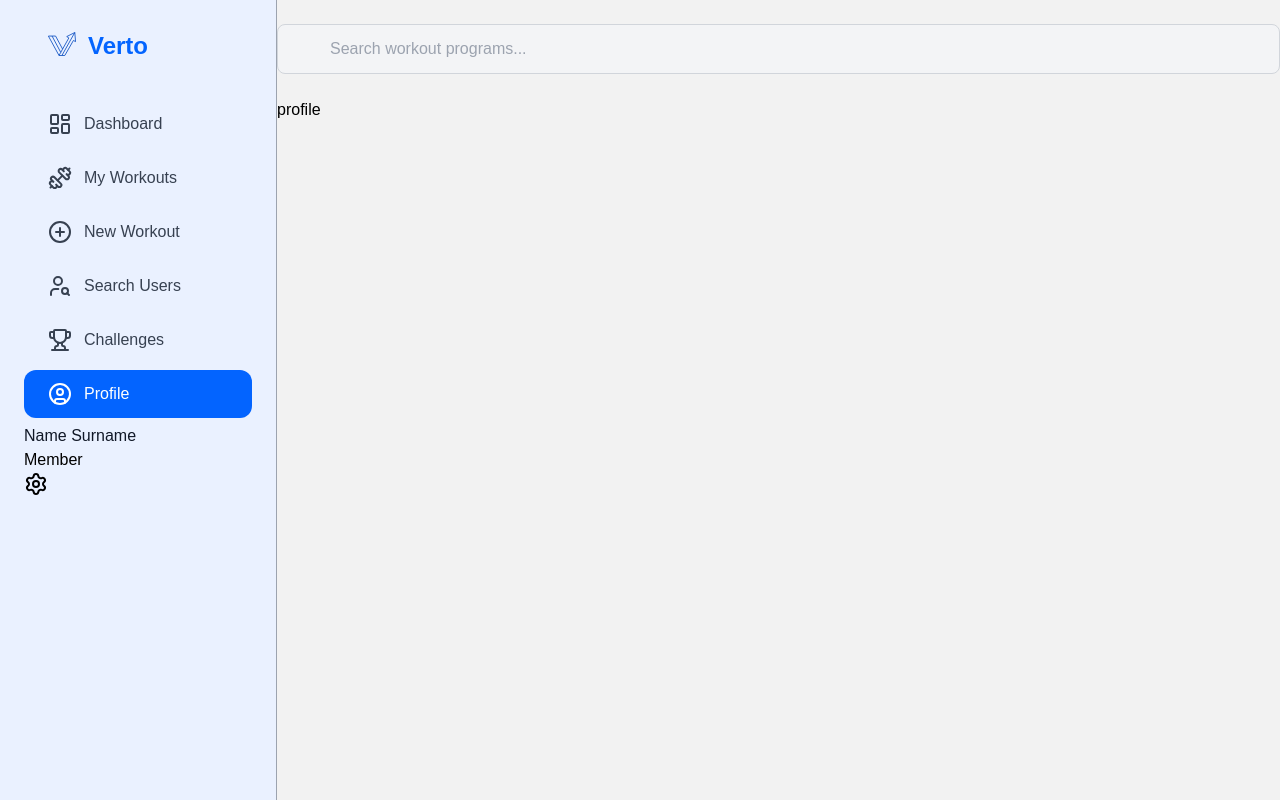
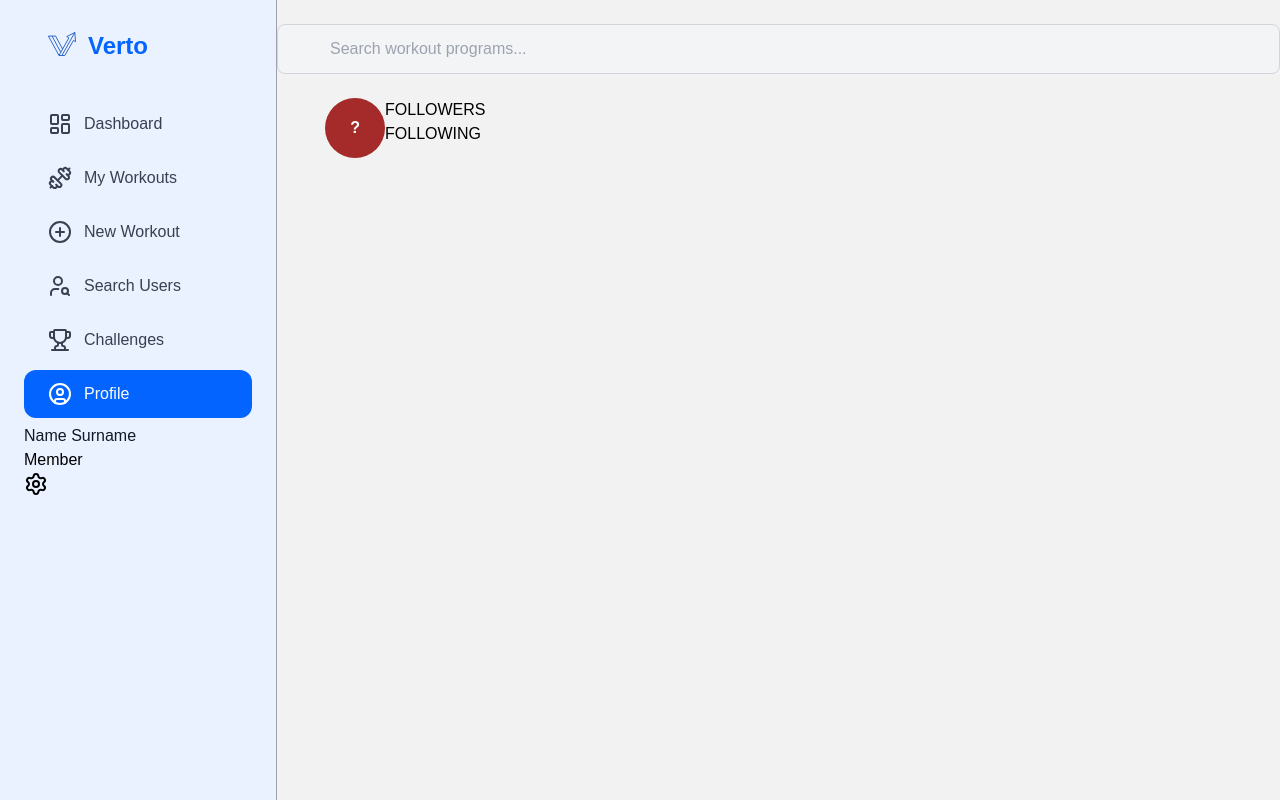
Before and after one commit to Artem-Tkachev/verto-2.0, a React (Vite) app in the folder frontend/: page /profile in a window 1280 px wide. Built offline with nearby package versions, Linux system fonts and the light colour scheme; a web font is replaced by a local one.

Commit message:
replaced all paths to new domen

```diff
--- a/frontend/src/Login.jsx
+++ b/frontend/src/Login.jsx
@@ -13,7 +13,7 @@ function Login(){
   async function loginSubmit(e){
     e.preventDefault();
 
-    const response = await fetch("http://localhost:5000/api/login", {
+    const response = await fetch("https://verto.photoquest.ru/api/login", {
       method: "POST",
       headers: { "Content-Type": "application/json"},
       body: JSON.stringify({username: username, password: password})
--- a/frontend/src/UIComponents.css
+++ b/frontend/src/UIComponents.css
@@ -184,3 +184,24 @@ body{
 .link-text:hover{
     color: var(--color-primary-700);
 }
+
+
+.initials-avatar{
+    width: 40px;
+    height: 40px;
+    border-radius: 50%;
+    color: white;
+    display: flex;
+    align-items: center;
+    justify-content: center;
+    font-weight: var(--font-weight-semibold);
+}
+
+.initials-avatar-profile{
+    width: 60px;
+    height: 60px;
+}
+
+.initials-avatar-default{
+    background-color: brown;
+}
--- a/frontend/src/UIComponents.jsx
+++ b/frontend/src/UIComponents.jsx
@@ -72,3 +72,24 @@ export function Li({text, icon: Icon, link, end = false}){
         </div>
     )
 }
+
+export function InitialsAvatar({username, variant="primary"}){
+    if (!username) {
+        return <div className={`initials-avatar initials-avatar-default initials-avatar-${variant}`}>?</div>;
+    }
+
+    const initials = username.charAt(0).toUpperCase();
+    const color = getColor(username);
+    const colors = ["#0364FF", "#16A34A", "#D97706", "#DC2626", "#7C3AED"];
+
+    function getColor(username){
+        const index = username.charCodeAt(0) % colors.length;
+        return colors[index];
+    }
+
+    return(
+        <div className={`initials-avatar initials-avatar-${variant}`} style={{backgroundColor: color}}>
+            {initials}
+        </div>
+    )
+}
--- a/frontend/src/dashboard.jsx
+++ b/frontend/src/dashboard.jsx
@@ -14,7 +14,7 @@ function Dashboard(){
     useEffect(() => {
         async function loadDashboard() {
             const token = localStorage.getItem("token");
-            const responce = await fetch("http://localhost:5000/api/dashboard", {
+            const responce = await fetch("https://verto.photoquest.ru/api/dashboard", {
                 headers: {"Authorization": "Bearer " + token}
             });
             const data = await responce.json();
--- /dev/null
+++ b/frontend/src/profile.css
@@ -0,0 +1,3 @@
+.profile-header{
+    display: flex;
+}
--- a/frontend/src/profile.jsx
+++ b/frontend/src/profile.jsx
@@ -1,7 +1,36 @@
+import { useState } from "react";
+import { InitialsAvatar } from "./UIComponents";
+import "./profile.css"
+
 function Profile(){
+    const [username, setUsername] = useState();
+    const [userID, setUserID] = useState();
+    const [followers, setFollowers] = useState();
+    const [following, setFollowing] = useState();
+    const [workoutsNumber, setWorkoutsNumber] = useState();
+
+
     return(
-        <div>
-            <p>profile</p>
+        <div className="main-dashboard">
+            <div className="profile-header">
+                <div className="profile-picture">
+                    <InitialsAvatar username={username} variant="profile"/>
+                </div>
+                <div className="profile-header-name-box">
+                    <p className="profile-header-name">{username}</p>
+                    <p className="profile-header-id">{userID}</p>
+                </div>
+                <div className="profile-header-data">
+                    <div className="profile-header-data-box">
+                        <p className="followers-number">{followers}</p>
+                        <p>FOLLOWERS</p>
+                    </div>
+                    <div className="profile-header-data-box">
+                        <p className="followers-number">{following}</p>
+                        <p>FOLLOWING</p>
+                    </div>
+                </div>
+            </div>
         </div>
     )
 }
--- a/frontend/src/registration.jsx
+++ b/frontend/src/registration.jsx
@@ -14,7 +14,7 @@ function Registration(){
   async function RegSubmit(e){
     e.preventDefault();
 
-    const response = await fetch("http://localhost:5000/api/register", {
+    const response = await fetch("https://verto.photoquest.ru/api/register", {
       method: "POST",
       headers: { "Content-Type": "application/json"},
       body: JSON.stringify({username: username, password: password, confPassword: confPassword})
--- a/frontend/src/workouts.jsx
+++ b/frontend/src/workouts.jsx
@@ -19,7 +19,7 @@ export function CreateWorkout(){
     async function RegSubmit(e){
         e.preventDefault();
 
-        const response = await fetch("http://localhost:5000/api/workouts", {
+        const response = await fetch("https://verto.photoquest.ru/api/workouts", {
             method: "POST",
             headers: {
                 "Content-Type": "application/json",
@@ -102,7 +102,7 @@ export function Workouts(){
     useEffect(() => {
         async function fetchWorkouts() {
             const token = localStorage.getItem("token");
-            const response = await fetch("http://localhost:5000/api/workouts/mine", {
+            const response = await fetch("https://verto.photoquest.ru/api/workouts/mine", {
                 headers: { "Authorization": "Bearer " + token}
             });
             const data = await response.json();
```
Also changed, not shown: 1 other file (tests, documents, lock files or other folders).
